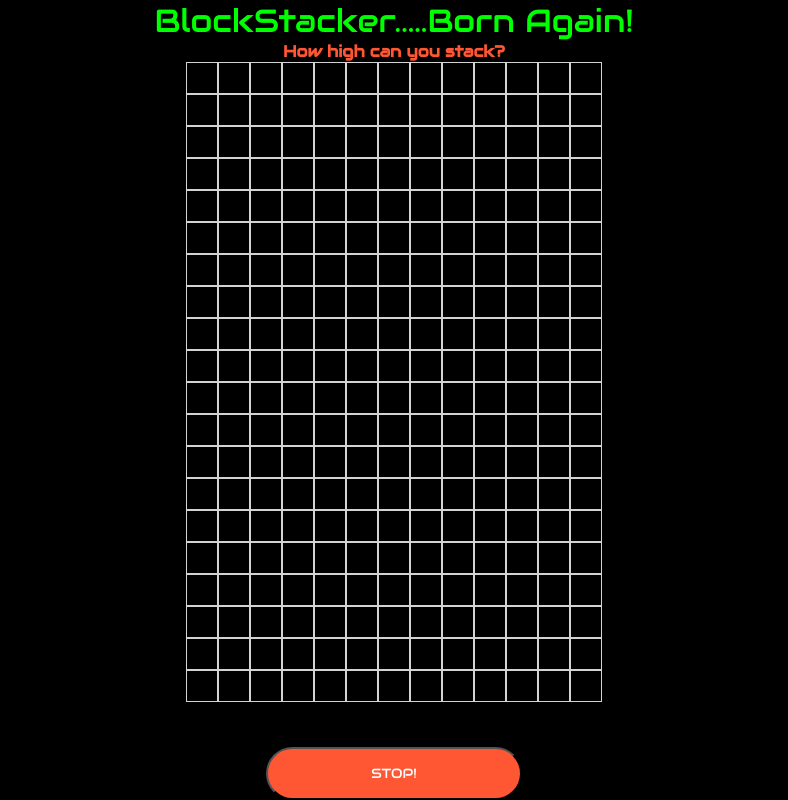
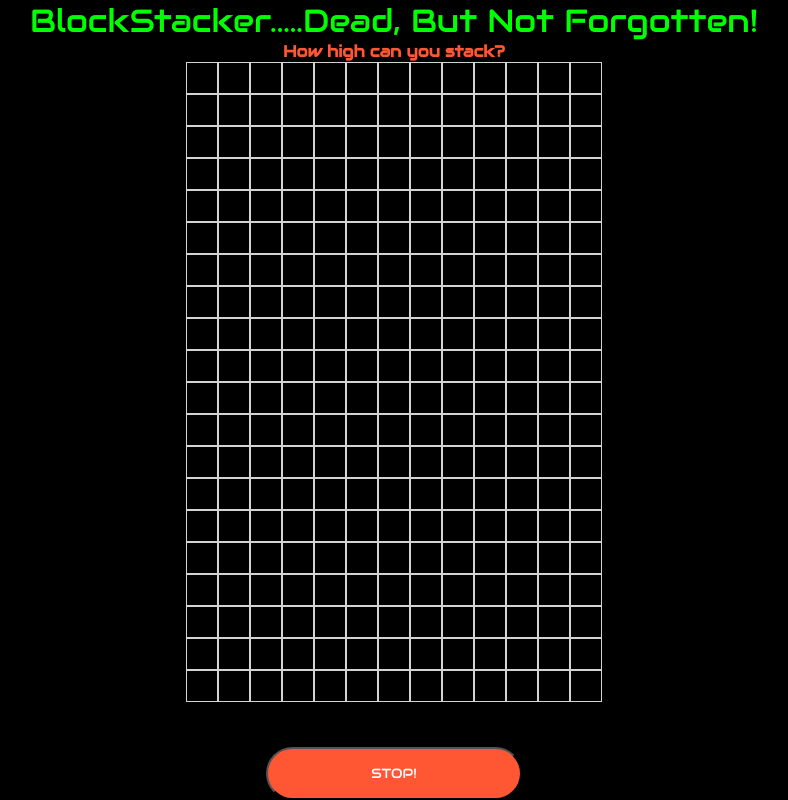
Before and after one commit to MoHanSolo/BlockStacker-, a plain HTML site: page index.html in a window 1280 px wide. Shown: the whole page, without its empty margins (246-1034 px from the left). Drawn offline with Linux system fonts and the light colour scheme.

Commit message:
Re-adjusted the header tag to reflect the change in game.

```diff
--- a/index.html
+++ b/index.html
@@ -5,7 +5,7 @@
   <meta charset="UTF-8">
   <meta http-equiv="X-UA-Compatible" content="IE=edge">
   <meta name="viewport" content="width=device-width, initial-scale=1.0">
-  <title>BlockStacker 2.0</title>
+  <title>BlockStacker 3.0</title>
   <link rel="stylesheet" href="css/style.css" />
   <script defer src="js/main.js"></script>
   <link rel="preconnect" href="https://fonts.googleapis.com">
@@ -13,7 +13,7 @@
   <link href="https://fonts.googleapis.com/css2?family=Audiowide&display=swap" rel="stylesheet">
 </head>
 
-<header>BlockStacker.....Born Again!</header>
+<header>BlockStacker.....Dead, But Not Forgotten!</header>
 <h2>How high can you stack?</h2>
 <h3 id="position"></h3>
 
```
